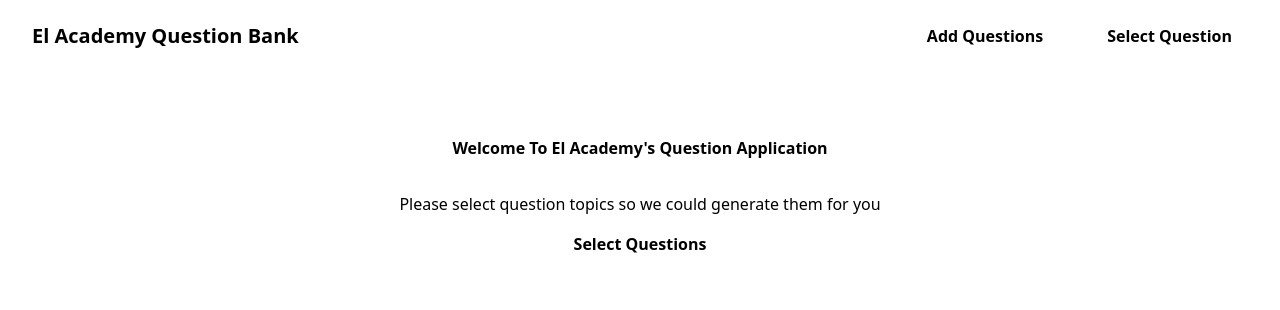
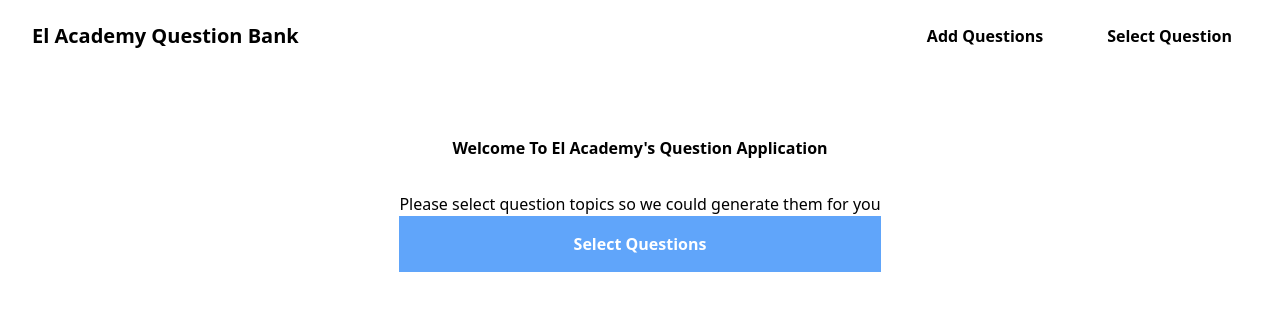
Before and after one commit to triggac4/question-bank, a React (Create React App) app: page / in a window 1280 px wide. Shown: the top 310 px of the page. Built offline with nearby package versions, Linux system fonts and the light colour scheme.

Commit message:
button hover state optional

```diff
--- a/public/index.html
+++ b/public/index.html
@@ -28,6 +28,7 @@
     </head>
     <body>
         <noscript>You need to enable JavaScript to run this app.</noscript>
+        <div id="modal-root"></div>
         <div id="root"></div>
         <!--
       This HTML file is a template.
@@ -38,6 +39,5 @@
 
       To begin the development, run `npm start` or `yarn start`.
       To create a production bundle, use `npm run build` or `yarn build`.
-    -->
-  </body>
+    --></body>
 </html>
--- a/src/components/button.jsx
+++ b/src/components/button.jsx
@@ -1,8 +1,14 @@
 import React from "react";
 
-const Button = ({ text }) => {
+const Button = ({ text, hover }) => {
     return (
-        <button className="border-none hover:bg-blue-400 hover:text-white font-semibold p-4 capitalize">
+        <button
+            className={`border-none ${
+                hover ? "hover:bg-blue-400" : "bg-blue-400"
+            } ${
+                hover ? "hover:text-white" : "text-white"
+            } font-semibold p-4 capitalize`}
+        >
             {text}
         </button>
     );
--- a/src/components/header.jsx
+++ b/src/components/header.jsx
@@ -8,8 +8,8 @@ const Header = () => {
                 El Academy Question Bank
             </h1>
             <div className="flex gap-8">
-                <Button text="Add Questions" />
-                <Button text="Select Question" />
+                <Button text="Add Questions" hover />
+                <Button text="Select Question" hover />
             </div>
         </header>
     );
--- a/src/modal/react_portal.jsx
+++ b/src/modal/react_portal.jsx
@@ -3,3 +3,5 @@ import { createPortal } from "react-dom";
 const ReactPortal = ({ children }) => {
     return createPortal(children, document.getElementById("modal-root"));
 };
+
+export default ReactPortal;
```
Lines whose indentation alone changed are shown as unchanged.
